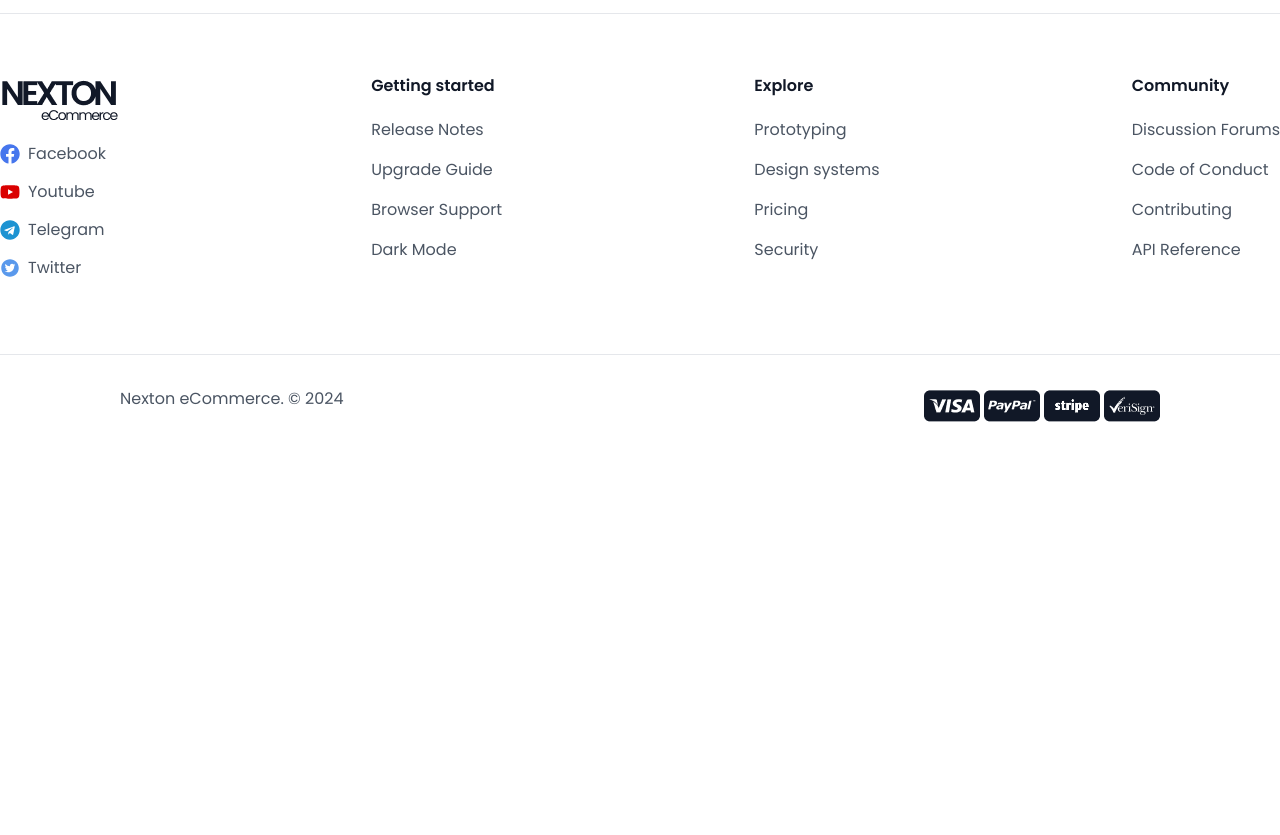
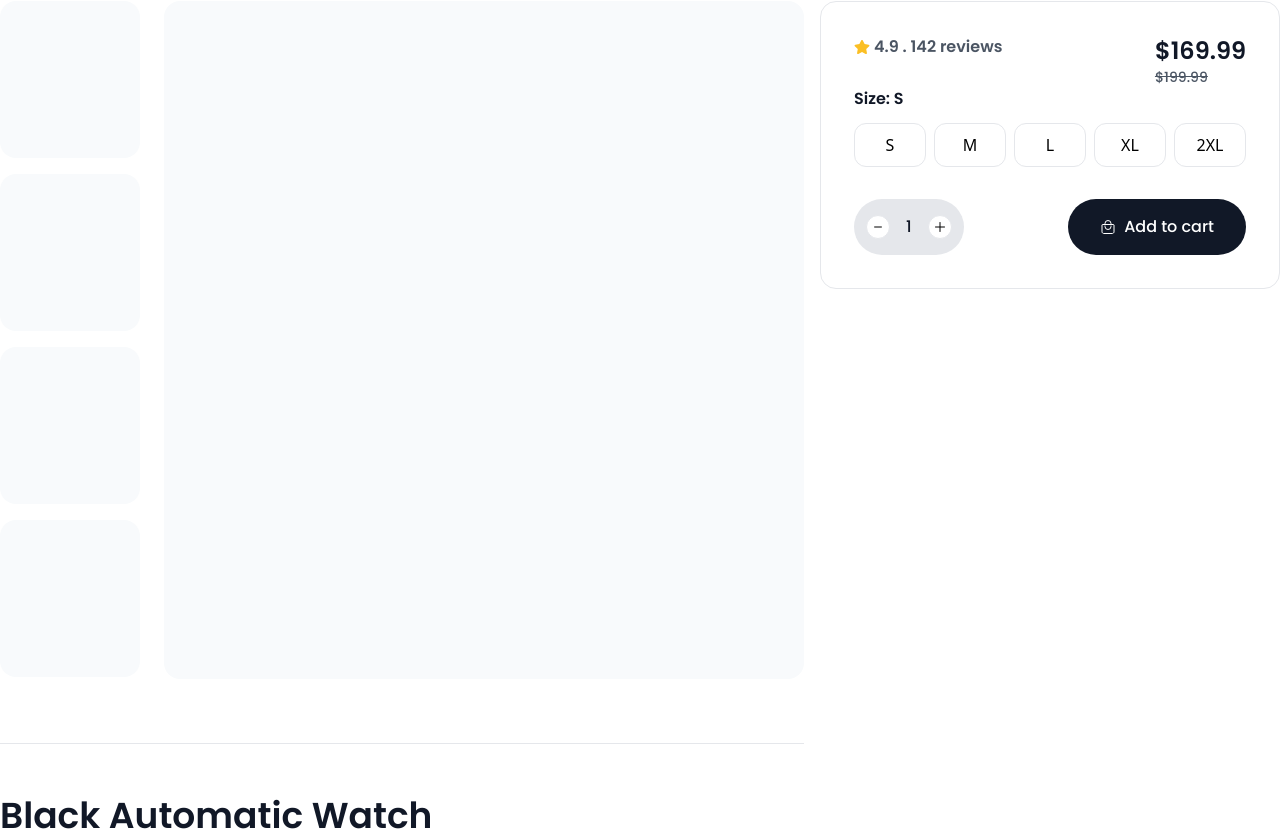
Before and after one commit to M4her/nexton, a React (Vite) app: page /productDetails in a window 1280 px wide. Shown: the part 145-980 px from the top of the page. Before the commit the page ends 800 px from the top, so only its background shows below. Built offline with nearby package versions, Linux system fonts and the light colour scheme.

Commit message:
working on productDetails page

```diff
--- a/src/components/Footer.jsx
+++ b/src/components/Footer.jsx
@@ -21,37 +21,37 @@ const Footer = () => {
                 <img src={logo} alt="logo" />
               </Link>
 
-              <div className="flex items-center gap-2 mb-[14px]">
-                <a href="#">
+              <div>
+                <a className="flex items-center gap-2 mb-[14px]" href="#">
                   <FaFacebook className="bg-[#FFFFFF] text-[#4676ED] text-xl" />
-                </a>
                   <h2 className=" text-base text-[#4B5563] font-pop font-normal">
                     Facebook
                   </h2>
+                </a>
               </div>
-              <div className="flex items-center gap-2 mb-[14px]">
-                <a href="#">
+              <div>
+                <a className="flex items-center gap-2 mb-[14px]" href="#">
                   <FaYoutube className="bg-[#FFFFFF] text-[#DA0000] text-xl" />
-                </a>
                   <h2 className=" text-base text-[#4B5563] font-pop font-normal">
                     Youtube
                   </h2>
+                </a>
               </div>
-              <div className="flex items-center gap-2 mb-[14px]">
-                <a href="#">
+              <div>
+                <a className="flex items-center gap-2 mb-[14px]" href="#">
                   <FaTelegram className="bg-[#FFFFFF] text-[#1D93D2] text-xl" />
-                </a>
                   <h2 className=" text-base text-[#4B5563] font-pop font-normal">
                     Telegram
                   </h2>
+                </a>
               </div>
-              <div className="flex items-center gap-2 mb-[14px]">
-                <a href="#">
+              <div className="">
+                <a className="flex items-center gap-2 mb-[14px]" href="#">
                   <AiFillTwitterCircle className="bg-[#FFFFFF] text-[#5A99EC] text-xl" />
-                </a>
                   <h2 className=" text-base text-[#4B5563] font-pop font-normal">
                     Twitter
                   </h2>
+                </a>
               </div>
 
               {/* ----------logos end */}
@@ -61,16 +61,28 @@ const Footer = () => {
               <h2 className="text-base text-[#111827] font-semibold font-pop mb-5">
                 Getting started
               </h2>
-              <Link to={'/'} className="text-base text-[#4B5563] font-normal font-pop block ">
+              <Link
+                to={"/"}
+                className="text-base text-[#4B5563] font-normal font-pop block "
+              >
                 Release Notes
               </Link>
-              <Link to={'/'} className="text-base text-[#4B5563] font-normal font-pop mt-4 block">
+              <Link
+                to={"/"}
+                className="text-base text-[#4B5563] font-normal font-pop mt-4 block"
+              >
                 Upgrade Guide
               </Link>
-              <Link to={'/'} className="text-base text-[#4B5563] font-normal font-pop mt-4 block">
+              <Link
+                to={"/"}
+                className="text-base text-[#4B5563] font-normal font-pop mt-4 block"
+              >
                 Browser Support
               </Link>
-              <Link to={'/'} className="text-base text-[#4B5563] font-normal font-pop mt-4 block">
+              <Link
+                to={"/"}
+                className="text-base text-[#4B5563] font-normal font-pop mt-4 block"
+              >
                 Dark Mode
               </Link>
             </div>
@@ -79,16 +91,28 @@ const Footer = () => {
                 {" "}
                 Explore
               </h2>
-              <Link to={'/'} className="text-base text-[#4B5563] font-normal font-pop block">
+              <Link
+                to={"/"}
+                className="text-base text-[#4B5563] font-normal font-pop block"
+              >
                 Prototyping
               </Link>
-              <Link to={'/'} className="text-base text-[#4B5563] font-normal font-pop mt-4 block">
+              <Link
+                to={"/"}
+                className="text-base text-[#4B5563] font-normal font-pop mt-4 block"
+              >
                 Design systems
               </Link>
-              <Link to={'/'} className="text-base text-[#4B5563] font-normal font-pop mt-4 block">
+              <Link
+                to={"/"}
+                className="text-base text-[#4B5563] font-normal font-pop mt-4 block"
+              >
                 Pricing
               </Link>
-              <Link to={'/'} className="text-base text-[#4B5563] font-normal font-pop mt-4 block">
+              <Link
+                to={"/"}
+                className="text-base text-[#4B5563] font-normal font-pop mt-4 block"
+              >
                 Security
               </Link>
             </div>
@@ -96,21 +120,31 @@ const Footer = () => {
               <h2 className="text-base text-[#111827] font-semibold font-pop mb-5">
                 Community
               </h2>
-              <Link to={'/'} className="text-base text-[#4B5563] font-normal font-pop block">
+              <Link
+                to={"/"}
+                className="text-base text-[#4B5563] font-normal font-pop block"
+              >
                 Discussion Forums
               </Link>
-              <Link to={'/'} className="text-base text-[#4B5563] font-normal font-pop mt-4 block">
+              <Link
+                to={"/"}
+                className="text-base text-[#4B5563] font-normal font-pop mt-4 block"
+              >
                 Code of Conduct
               </Link>
-              <Link to={'/'} className="text-base text-[#4B5563] font-normal font-pop mt-4 block">
+              <Link
+                to={"/"}
+                className="text-base text-[#4B5563] font-normal font-pop mt-4 block"
+              >
                 Contributing
               </Link>
-              <Link  to={'/'} className="text-base text-[#4B5563] font-normal font-pop mt-4 block">
+              <Link
+                to={"/"}
+                className="text-base text-[#4B5563] font-normal font-pop mt-4 block"
+              >
                 API Reference
               </Link>
             </div>
-
-
           </div>
         </div>
       </footer>
@@ -122,7 +156,7 @@ const Footer = () => {
             </h2>
             <div className="flex gap-[4px] items-center">
               <a className=" text-[#111827] " href="#">
-                <img  src={visa} alt="veriSign" />
+                <img src={visa} alt="veriSign" />
               </a>
               <a className=" text-[#111827]" href="#">
                 <img src={paypal} alt="veriSign" />
--- a/src/pages/ProductDetails.jsx
+++ b/src/pages/ProductDetails.jsx
@@ -1,10 +1,107 @@
-import React from 'react'
+import React from "react";
+import { FaStar } from "react-icons/fa";
+import { IoIosRemove } from "react-icons/io";
+import { IoAdd } from "react-icons/io5";
+import { IoBagHandleOutline } from "react-icons/io5";
 
 const ProductDetails = () => {
   return (
     <>
+      <section id="productDetails " className="mt-10 px-6 lg:px-0 ">
+        <div className="container ">
+          <div className="product_row flex justify-between">
+            <div className="product_images flex gap-6 border-b border-[#E5E7EB] pb-[64px] ">
+              <div className="flex flex-col gap-4">
+                <button className="w-[140px] h-[157px] rounded-[16px] overflow-hidden bg-[#F8FAFC]"></button>
+                <button className="w-[140px] h-[157px] rounded-[16px] overflow-hidden bg-[#F8FAFC]"></button>
+                <button className="w-[140px] h-[157px] rounded-[16px] overflow-hidden bg-[#F8FAFC]"></button>
+                <button className="w-[140px] h-[157px] rounded-[16px] overflow-hidden bg-[#F8FAFC]"></button>
+              </div>
+              <div className="w-[640px] h-[678px] bg-[#F8FAFC] rounded-[16px]"></div>
+            </div>
+            {/* ----------options------ */}
+            <div className="product_option w-[460px] p-[33px] border border-[#E5E7EB] h-fit rounded-2xl">
+              <div className="flex justify-between">
+                <div className="flex items-center gap-1 h-fit">
+                  <FaStar className="text-[#FBBF24]" />
+                  <p className="text-base font-semibold font-pop text-[#4B5563]">
+                    4.9 . 142 reviews
+                  </p>
+                </div>
+                <div>
+                  <h2 className="text-2xl font-semibold font-pop text-primary">
+                    $169.99
+                  </h2>
+                  <h3 className="text-sm font-medium font-pop text-[#4B5563] line-through">
+                    $199.99
+                  </h3>
+                </div>
+              </div>
+              {/* ------------product size */}
+              <h2 className="text-base font-semibold font-pop text-primary">
+                Size: S
+              </h2>
+              <div className="flex gap-2 mt-3 mb-8">
+                <button className="w-[72px] h-[44px] border border-[#E5E7EB] rounded-xl">
+                  S
+                </button>
+                <button className="w-[72px] h-[44px] border border-[#E5E7EB] rounded-xl">
+                  M
+                </button>
+                <button className="w-[72px] h-[44px] border border-[#E5E7EB] rounded-xl">
+                  L
+                </button>
+                <button className="w-[72px] h-[44px] border border-[#E5E7EB] rounded-xl">
+                  XL
+                </button>
+                <button className="w-[72px] h-[44px] border border-[#E5E7EB] rounded-xl">
+                  2XL
+                </button>
+              </div>
+              {/* ------add to cart */}
+              <div className="flex justify-between">
+                {/* buttons part */}
+                <div className="py-2 px-3 rounded-[9999px] bg-[#E5E7EB] flex gap-4 items-center">
+                  <button className="w-6 h-6 border border-[#E5E7EB] bg-[#fff] rounded-full flex justify-center items-center">
+                    <IoIosRemove />
+                  </button>
+                  <h2 className="text-base font-pop font-medium text-primary">
+                    1
+                  </h2>
+                  <button className="w-6 h-6 border border-[#E5E7EB] bg-[#fff] rounded-full flex justify-center items-center">
+                    <IoAdd />
+                  </button>
+                </div>
+                {/* ------add to cart button */}
+                <div className="py-4 px-8 bg-[#111827] text-base font-medium font-pop text-[#fff] rounded-[9999px] flex items-center gap-2">
+                  <IoBagHandleOutline />
+                  Add to cart
+                </div>
+              </div>
+            </div>
+          </div>
+          {/* ----------texts------ */}
+          <div className="mt-[52px]">
+            <h2 className="text-4xl font-semibold font-pop text-primary hidden lg:block">
+              Black Automatic Watch
+            </h2>
+            <h2 className="text-xl font-semibold font-pop text-primary lg:hidden">
+              About this product
+            </h2>
+            <p className="text-sm lg:text-base font-normal font-pop text-[#4B5563] w-[312px] lg:w-[735px] mt-1">
+              The St. Louis Meramec Canoe Company was founded by Alfred Wickett
+              in 1922. Wickett had previously worked for the Old Town Canoe Co
+              from 1900 to 1914. Manufacturing of the classic wooden canoes in
+              Valley Park, Missouri ceased in 1978.
+            </p>
+            <h2 className="text-xl lg:text-2xl font-semibold font-pop text-primary mt-10 lg:mt-[60px]">
+              Fabric + Care
+            </h2>
+          </div>
+        </div>
+      </section>
     </>
-  )
-}
+  );
+};
 
-export default ProductDetails
+export default ProductDetails;
```
Lines whose indentation alone changed are shown as unchanged.
